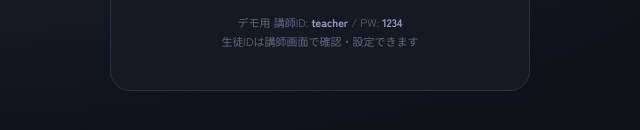
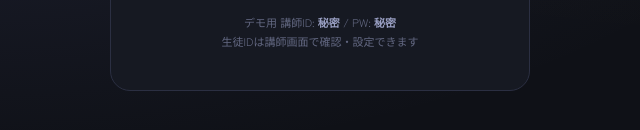
Before and after one commit to ysksagan-ship-it/2027, a plain HTML site: page index.html in a window 1280 px wide. Shown: the part 570-700 px from the top of the page, 320-960 px from the left. Drawn offline with nearby package versions, Linux system fonts and the light colour scheme.

Commit message:
Update index.html

```diff
--- a/index.html
+++ b/index.html
@@ -247,7 +247,7 @@ textarea{resize:vertical;min-height:64px;}
     <div class="login-err" id="login-err"></div>
     <button class="login-btn" onclick="doLogin()">ログイン</button>
     <div class="login-hint" id="login-hint">
-      デモ用 講師ID: <b>teacher</b> / PW: <b>1234</b><br>
+      デモ用 講師ID: <b>秘密</b> / PW: <b>秘密</b><br>
       生徒IDは講師画面で確認・設定できます
     </div>
   </div>
```
